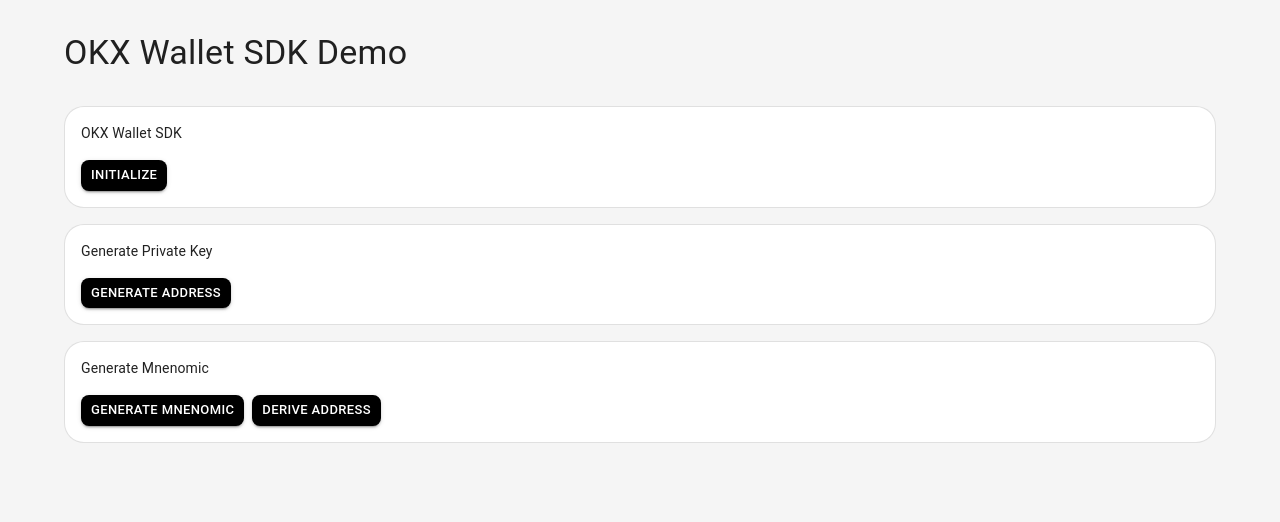
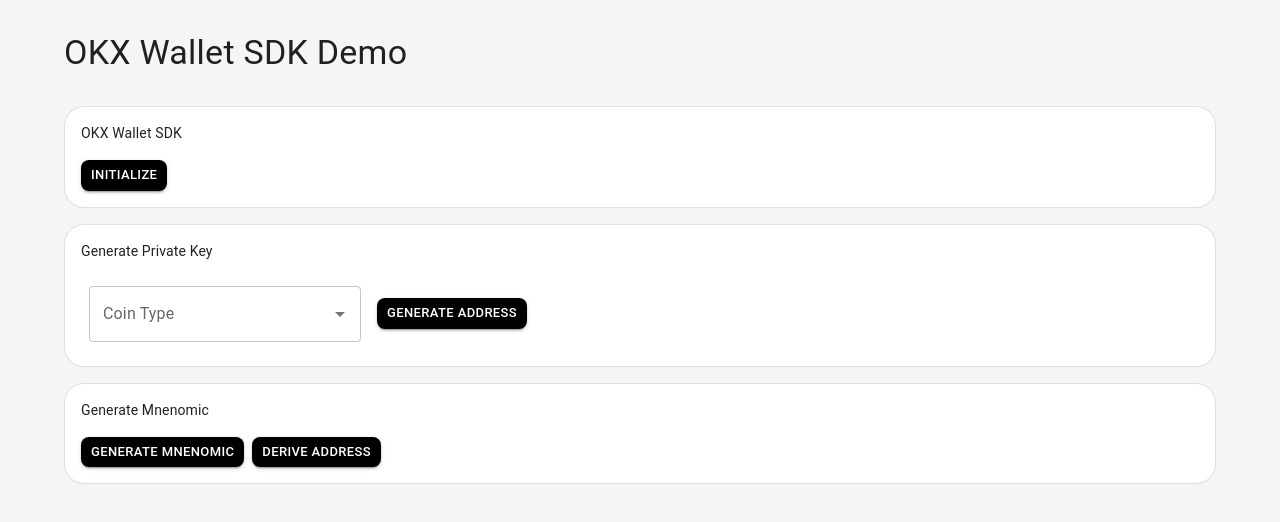
Before and after one commit to dennislky/github-pages-test, a React (Create React App) app: page / in a window 1280 px wide. Shown: the top 522 px of the page. Built offline with nearby package versions, Linux system fonts and the light colour scheme.

Commit message:
feat: add autocomplete for coin type

```diff
--- a/src/features/generatePrivateKey.js
+++ b/src/features/generatePrivateKey.js
@@ -1,21 +1,48 @@
 import { useState } from "react";
 
-import Card from "@mui/material/Card";
-import CardContent from "@mui/material/CardContent";
-import CardActions from "@mui/material/CardActions";
-
-import Button from "@mui/material/Button";
-import Typography from "@mui/material/Typography";
-
-import Alert from "@mui/material/Alert";
-import AlertTitle from "@mui/material/AlertTitle";
+import {
+  Card,
+  CardContent,
+  CardActions,
+  Button,
+  Typography,
+  Alert,
+  AlertTitle,
+  Autocomplete,
+  TextField,
+} from "@mui/material";
 
 import { ed25519_getRandomPrivateKey } from "@okxweb3/coin-base";
 
+const options = [
+  { label: "BTC - Bitcoin", value: "BTC" },
+  { label: "ETH - Ethereum", value: "ETH" },
+];
+
 export default function GeneratePrivateKeyCard() {
-  const [privateKey, setPrivateKey] = useState("");
+  const [coinType, setCoinType] = useState();
+  const [privateKey, setPrivateKey] = useState();
+
   const generatePrivateKey = () => {
-    const privateKey = ed25519_getRandomPrivateKey(false, "hex");
+    console.log(coinType);
+    if (!coinType) {
+      setPrivateKey("");
+      return;
+    }
+    let privateKey;
+    switch (coinType) {
+      case "BTC": {
+        privateKey = ed25519_getRandomPrivateKey(false, "hex");
+        break;
+      }
+      case "ETH": {
+        privateKey = ed25519_getRandomPrivateKey(false, "hex");
+        break;
+      }
+      default: {
+        break;
+      }
+    }
     setPrivateKey(privateKey);
   };
   return (
@@ -25,6 +52,17 @@
           <Typography sx={{ fontSize: 14 }}>Generate Private Key</Typography>
         </CardContent>
         <CardActions sx={{ pl: 2, pr: 2, pb: 2 }}>
+          <Autocomplete
+            options={options}
+            sx={{ width: 288, p: 1 }}
+            renderInput={(params) => (
+              <TextField {...params} label="Coin Type" />
+            )}
+            onChange={(_, value) => setCoinType(value?.value)}
+            isOptionEqualToValue={(option, value) =>
+              option.value === value.value
+            }
+          />
           <Button
             size="small"
             variant="contained"
@@ -41,6 +79,12 @@
             <strong>{`${privateKey}`}</strong>
           </Alert>
         )}
+        {!privateKey && privateKey === "" && (
+          <Alert severity="error">
+            <AlertTitle>Failure</AlertTitle>
+            {`You have generated private key unsuccessfully - Please select a coin type beforehand!`}
+          </Alert>
+        )}
       </Card>
     </>
   );
```
